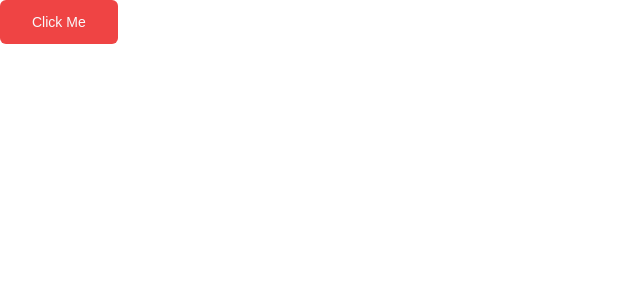
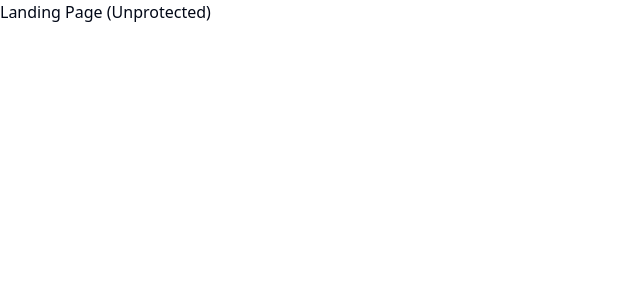
Before and after one commit to ehoover3/GenerativeAI, a Next.js app: page / in a window 1280 px wide. Shown: the top 300 px of the page, without its empty margins (0-640 px from the left). Built offline with nearby package versions, Linux system fonts and the light colour scheme.

Commit message:
complete initial folder and routes setup

```diff
--- /dev/null
+++ b/app/(dashboard)/(routes)/dashboard/page.tsx
@@ -0,0 +1,7 @@
+import { Button } from "@/components/ui/button";
+
+const DashboardPage = () => {
+  return <p>Dashboard Page (Protected)</p>;
+};
+
+export default DashboardPage;
--- /dev/null
+++ b/app/(landing)/page.tsx
@@ -0,0 +1,5 @@
+const LandingPage = () => {
+  return <div>Landing Page (Unprotected)</div>;
+};
+
+export default LandingPage;
--- a/app/globals.css
+++ b/app/globals.css
@@ -2,8 +2,10 @@
 @tailwind components;
 @tailwind utilities;
 
-body {
-  font-family: Arial, Helvetica, sans-serif;
+html,
+body,
+:root {
+  height: 100%;
 }
 
 @layer utilities {
--- a/app/layout.tsx
+++ b/app/layout.tsx
@@ -14,8 +14,8 @@ const geistMono = localFont({
 });
 
 export const metadata: Metadata = {
-  title: "Create Next App",
-  description: "Generated by create next app",
+  title: "Generative AI",
+  description: "Create content with AI",
 };
 
 export default function RootLayout({
@@ -24,12 +24,8 @@ export default function RootLayout({
   children: React.ReactNode;
 }>) {
   return (
-    <html lang="en">
-      <body
-        className={`${geistSans.variable} ${geistMono.variable} antialiased`}
-      >
-        {children}
-      </body>
+    <html lang='en'>
+      <body className={`${geistSans.variable} ${geistMono.variable} antialiased`}>{children}</body>
     </html>
   );
 }
--- a/app/page.tsx
+++ /dev/null
@@ -1,9 +0,0 @@
-import { Button } from "@/components/ui/button";
-
-export default function Home() {
-  return (
-    <Button variant='danger' size='lg'>
-      Click Me
-    </Button>
-  );
-}
```
